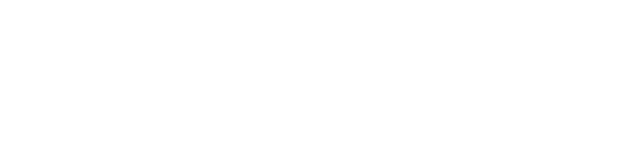
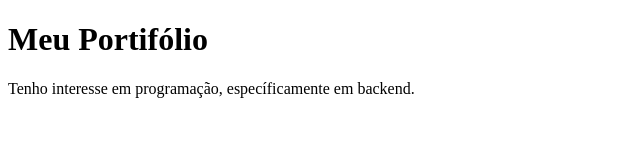
Before and after one commit to Analice-Rodrigues/Meu_portifolio, a plain HTML site: page index.html in a window 1280 px wide. Shown: the whole page, without its empty margins (0-640 px from the left). Drawn offline with Linux system fonts and the light colour scheme.

Commit message:
Adicionado o título e um parágrafo.

```diff
--- a/index.html
+++ b/index.html
@@ -3,9 +3,11 @@
 <head>
     <meta charset="UTF-8">
     <meta name="viewport" content="width=device-width, initial-scale=1.0">
-    <title>Document</title>
+    <title> Analice </title>
 </head>
 <body>
-
+    <h1> Meu Portifólio </h1>
+    <p> Tenho interesse em programação, específicamente em backend. </p>
+    <!-- h1 serve para colocar o título e só se usa uma vez por página, enquanto o <p> é para adicionar parágrafo -->
 </body>
 </html>
```
